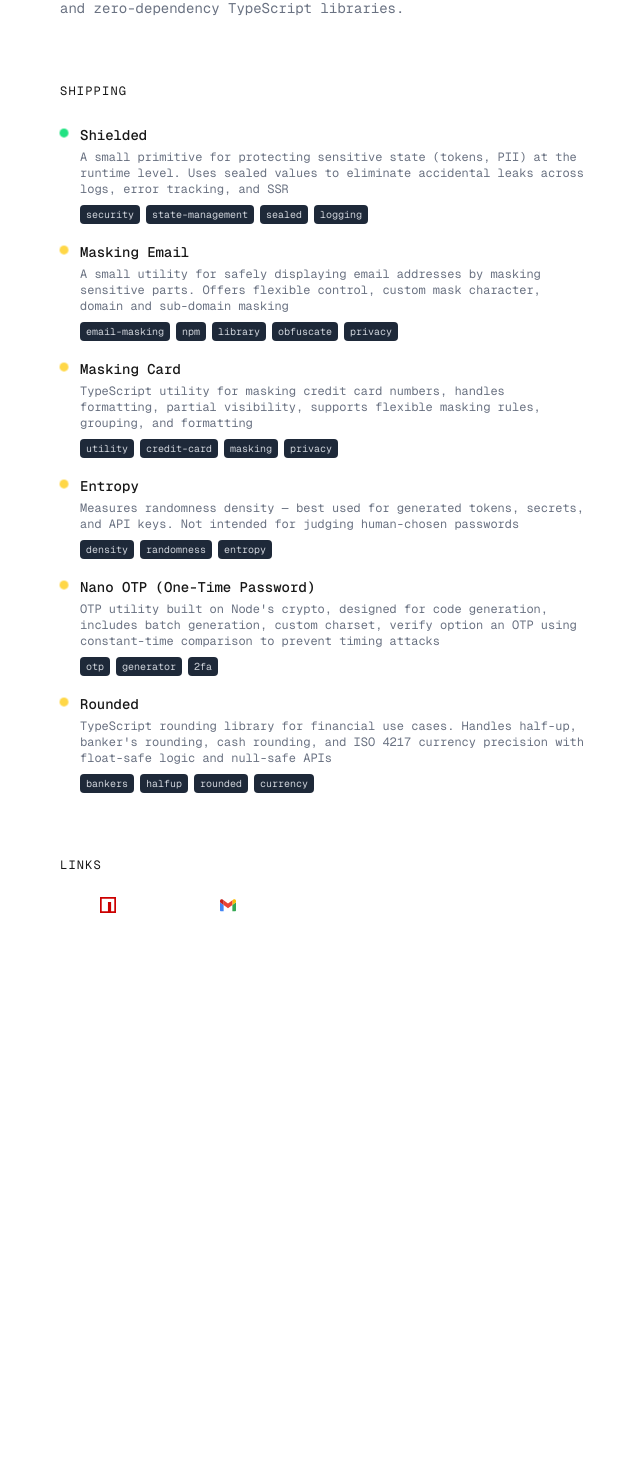
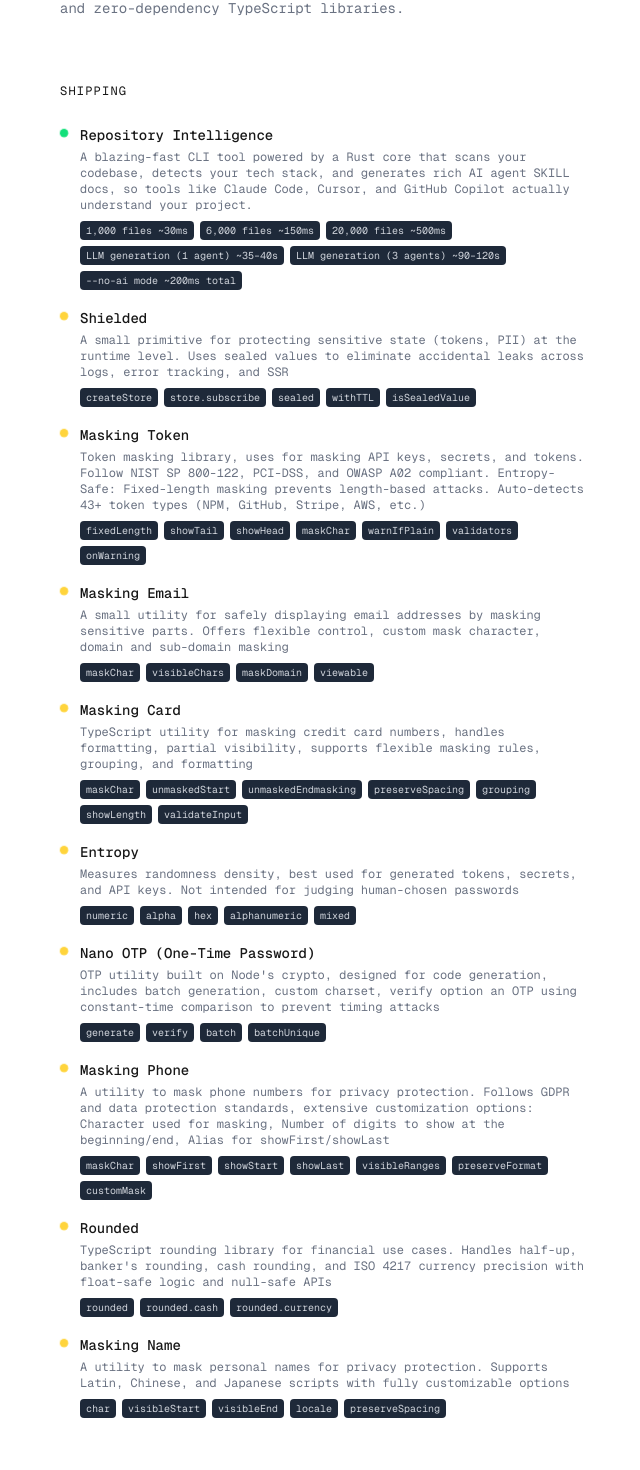
Before and after one commit to ekaone/prasetia-me, a Next.js app: page / in a window 1280 px wide. Shown: the part 217-1687 px from the top of the page, without its empty margins (316-956 px from the left). Before the commit the page ends 1226 px from the top, so only its background shows below. Built offline with nearby package versions, Linux system fonts and the light colour scheme.

Commit message:
update project description

```diff
--- a/app/data/project.ts
+++ b/app/data/project.ts
@@ -1,10 +1,47 @@
 const projects = [
+  {
+    title: "Repository Intelligence",
+    description:
+      "A blazing-fast CLI tool powered by a Rust core that scans your codebase, detects your tech stack, and generates rich AI agent SKILL docs, so tools like Claude Code, Cursor, and GitHub Copilot actually understand your project.",
+    active: true,
+    stack: [
+      "1,000 files ~30ms",
+      "6,000 files ~150ms",
+      "20,000 files ~500ms",
+      "LLM generation (1 agent) ~35–40s",
+      "LLM generation (3 agents) ~90–120s",
+      "--no-ai mode ~200ms total",
+    ],
+    url: "https://github.com/ekaone/repo-intel",
+  },
   {
     title: "Shielded",
     description:
       "A small primitive for protecting sensitive state (tokens, PII) at the runtime level. Uses sealed values to eliminate accidental leaks across logs, error tracking, and SSR",
-    active: true,
-    stack: ["security", "state-management", "sealed", "logging"],
+    active: false,
+    stack: [
+      "createStore",
+      "store.subscribe",
+      "sealed",
+      "withTTL",
+      "isSealedValue",
+    ],
+    url: "https://github.com/ekaone/shielded",
+  },
+  {
+    title: "Masking Token",
+    description:
+      "Token masking library, uses for masking API keys, secrets, and tokens. Follow NIST SP 800-122, PCI-DSS, and OWASP A02 compliant. Entropy-Safe: Fixed-length masking prevents length-based attacks. Auto-detects 43+ token types (NPM, GitHub, Stripe, AWS, etc.)",
+    active: false,
+    stack: [
+      "fixedLength",
+      "showTail",
+      "showHead",
+      "maskChar",
+      "warnIfPlain",
+      "validators",
+      "onWarning",
+    ],
     url: "https://github.com/ekaone/shielded",
   },
   {
@@ -12,23 +49,32 @@ const projects = [
     description:
       "A small utility for safely displaying email addresses by masking sensitive parts. Offers flexible control, custom mask character, domain and sub-domain masking",
     active: false,
-    stack: ["email-masking", "npm", "library", "obfuscate", "privacy"],
+    stack: ["maskChar", "visibleChars", "maskDomain", "viewable"],
     url: "https://github.com/ekaone/mask-email",
   },
+
   {
     title: "Masking Card",
     description:
       "TypeScript utility for masking credit card numbers, handles formatting, partial visibility, supports flexible masking rules, grouping, and formatting",
     active: false,
-    stack: ["utility", "credit-card", "masking", "privacy"],
+    stack: [
+      "maskChar",
+      "unmaskedStart",
+      "unmaskedEndmasking",
+      "preserveSpacing",
+      "grouping",
+      "showLength",
+      "validateInput",
+    ],
     url: "https://github.com/ekaone/mask-card",
   },
   {
     title: "Entropy",
     description:
-      "Measures randomness density — best used for generated tokens, secrets, and API keys. Not intended for judging human-chosen passwords",
+      "Measures randomness density, best used for generated tokens, secrets, and API keys. Not intended for judging human-chosen passwords",
     active: false,
-    stack: ["density", "randomness", "entropy"],
+    stack: ["numeric", "alpha", "hex", "alphanumeric", "mixed"],
     url: "https://github.com/ekaone/entropy",
   },
   {
@@ -36,16 +82,40 @@ const projects = [
     description:
       "OTP utility built on Node's crypto, designed for code generation, includes batch generation, custom charset, verify option an OTP using constant-time comparison to prevent timing attacks",
     active: false,
-    stack: ["otp", "generator", "2fa"],
+    stack: ["generate", "verify", "batch", "batchUnique"],
     url: "https://github.com/ekaone/nano-otp",
+  },
+  {
+    title: "Masking Phone",
+    description:
+      "A utility to mask phone numbers for privacy protection. Follows GDPR and data protection standards, extensive customization options: Character used for masking, Number of digits to show at the beginning/end, Alias for showFirst/showLast",
+    active: false,
+    stack: [
+      "maskChar",
+      "showFirst",
+      "showStart",
+      "showLast",
+      "visibleRanges",
+      "preserveFormat",
+      "customMask",
+    ],
+    url: "https://github.com/ekaone/mask-phone",
   },
   {
     title: "Rounded",
     description:
       "TypeScript rounding library for financial use cases. Handles half-up, banker's rounding, cash rounding, and ISO 4217 currency precision with float-safe logic and null-safe APIs",
     active: false,
-    stack: ["bankers", "halfup", "rounded", "currency"],
+    stack: ["rounded", "rounded.cash", "rounded.currency"],
     url: "https://github.com/ekaone/rounded",
+  },
+  {
+    title: "Masking Name",
+    description:
+      "A utility to mask personal names for privacy protection. Supports Latin, Chinese, and Japanese scripts with fully customizable options",
+    active: false,
+    stack: ["char", "visibleStart", "visibleEnd", "locale", "preserveSpacing"],
+    url: "https://github.com/ekaone/mask-name",
   },
 ];
 
--- a/app/page.tsx
+++ b/app/page.tsx
@@ -18,7 +18,7 @@ export default function Home() {
           <p className="text-gray-500 text-sm leading-relaxed">
             OSS Builder. Building tools.
             <br />
-            Focused on Primitive, Security, Privacy, LLMs, lightweight, and
+            Focused on Security, Privacy, LLMs, Primitive, lightweight, and
             zero-dependency TypeScript libraries.
           </p>
         </div>
```
